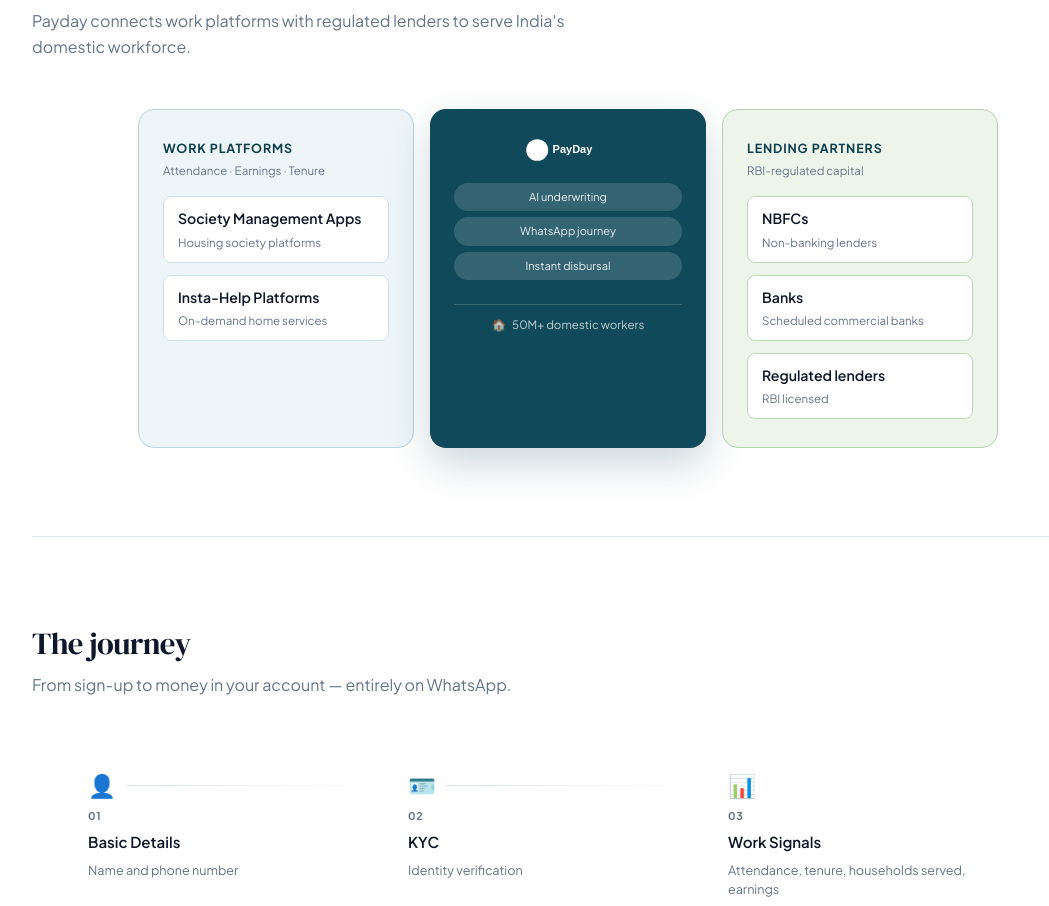
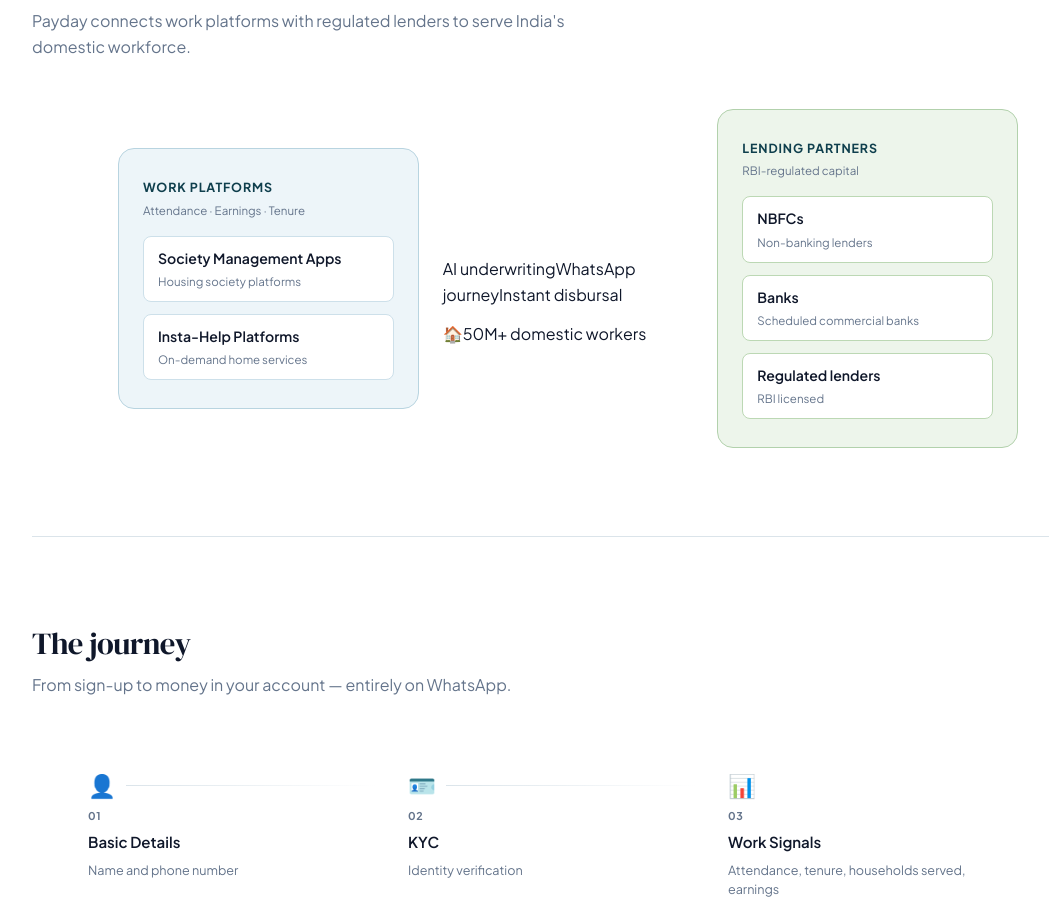
Before and after one commit to Payday-Tech/itspayday, a Next.js app: page / in a window 1280 px wide. Shown: the part 935-1841 px from the top of the page, without its empty margins (72-1121 px from the left). Built offline with nearby package versions, Linux system fonts and the light colour scheme; no server answers.

Commit message:
Ecosystem: remove center box, add arrow connectors

```diff
--- a/app/globals.css
+++ b/app/globals.css
@@ -674,14 +674,15 @@
 }
 
 .ecosystem {
-  display: grid;
-  grid-template-columns: repeat(3, 1fr);
-  gap: 16px;
-  max-width: 860px;
+  display: flex;
+  align-items: center;
+  gap: 0;
+  max-width: 900px;
   margin: 0 auto;
 }
 
 .eco-card {
+  flex: 1;
   border-radius: var(--radius-md);
   padding: 28px 24px;
   display: flex;
@@ -694,17 +695,93 @@
   border: 1px solid #b8d4e0;
 }
 
-.eco-card-center {
-  background: var(--color-brand-600);
-  color: white;
-  align-items: center;
-  text-align: center;
-  box-shadow: 0 16px 40px rgba(16, 73, 89, 0.22);
-}
-
 .eco-card-right {
   background: #edf5eb;
   border: 1px solid #b2d1ac;
+}
+
+/* Center content — no background box */
+.eco-center-content {
+  flex: 0 0 auto;
+  display: flex;
+  flex-direction: column;
+  align-items: center;
+  text-align: center;
+  gap: 8px;
+  padding: 0 4px;
+  min-width: 148px;
+}
+
+.eco-center-name {
+  font-family: var(--font-sora), Georgia, serif;
+  font-size: 1.1rem;
+  font-weight: 600;
+  color: var(--color-brand-700);
+  letter-spacing: -0.01em;
+}
+
+.eco-center-tags {
+  display: flex;
+  flex-direction: column;
+  gap: 5px;
+  width: 100%;
+}
+
+.eco-center-tag {
+  font-size: 0.68rem;
+  background: var(--color-brand-100);
+  border-radius: 999px;
+  padding: 4px 10px;
+  color: var(--color-brand-700);
+  white-space: nowrap;
+}
+
+.eco-center-worker {
+  margin-top: 4px;
+  font-size: 0.7rem;
+  color: var(--color-ink-500);
+  display: flex;
+  align-items: center;
+  gap: 5px;
+  justify-content: center;
+}
+
+/* Arrow connector */
+.eco-arrow {
+  display: flex;
+  flex-direction: column;
+  align-items: center;
+  gap: 4px;
+  padding: 0 10px;
+  flex-shrink: 0;
+}
+
+.eco-arrow-label {
+  font-size: 0.6rem;
+  font-weight: 700;
+  text-transform: uppercase;
+  letter-spacing: 0.07em;
+  color: var(--color-ink-500);
+  white-space: nowrap;
+}
+
+.eco-arrow-shaft {
+  display: flex;
+  align-items: center;
+  gap: 0;
+}
+
+.eco-arrow-line {
+  width: 36px;
+  height: 2px;
+  background: #bdd4e0;
+}
+
+.eco-arrow-head {
+  font-size: 1.1rem;
+  color: #8ab5c8;
+  line-height: 1;
+  margin-left: -4px;
 }
 
 .eco-card-header {
@@ -719,18 +796,10 @@
   color: var(--color-brand-700);
 }
 
-.eco-card-center .eco-card-label {
-  color: rgba(255, 255, 255, 0.7);
-}
-
 .eco-card-sublabel {
   font-size: 0.72rem;
   color: var(--color-ink-500);
   margin-top: 3px;
-}
-
-.eco-card-center .eco-card-sublabel {
-  color: rgba(255, 255, 255, 0.6);
 }
 
 .eco-pill {
@@ -761,35 +830,6 @@
 .eco-pill-desc {
   font-size: 0.72rem;
   color: var(--color-ink-500);
-}
-
-.eco-hub-tags {
-  display: flex;
-  flex-direction: column;
-  gap: 6px;
-  width: 100%;
-  margin-bottom: 12px;
-}
-
-.eco-hub-tag {
-  font-size: 0.69rem;
-  background: rgba(255, 255, 255, 0.15);
-  border-radius: 999px;
-  padding: 5px 10px;
-  color: rgba(255, 255, 255, 0.9);
-  white-space: nowrap;
-}
-
-.eco-hub-worker {
-  padding-top: 10px;
-  border-top: 1px solid rgba(255, 255, 255, 0.18);
-  font-size: 0.72rem;
-  color: rgba(255, 255, 255, 0.75);
-  display: flex;
-  align-items: center;
-  gap: 6px;
-  justify-content: center;
-  width: 100%;
 }
 
 /* ── Journey ── */
@@ -1414,9 +1454,30 @@
 
   /* ecosystem responsive */
   .ecosystem {
-    grid-template-columns: 1fr;
-    gap: 12px;
+    flex-direction: column;
+    align-items: stretch;
     max-width: 400px;
+    gap: 8px;
+  }
+
+  .eco-card {
+    width: 100%;
+  }
+
+  .eco-arrow {
+    flex-direction: row;
+    justify-content: center;
+    padding: 4px 0;
+  }
+
+  .eco-arrow-line {
+    width: 24px;
+  }
+
+  .eco-center-content {
+    min-width: unset;
+    width: 100%;
+    padding: 12px 0;
   }
 
   /* journey responsive */
```
